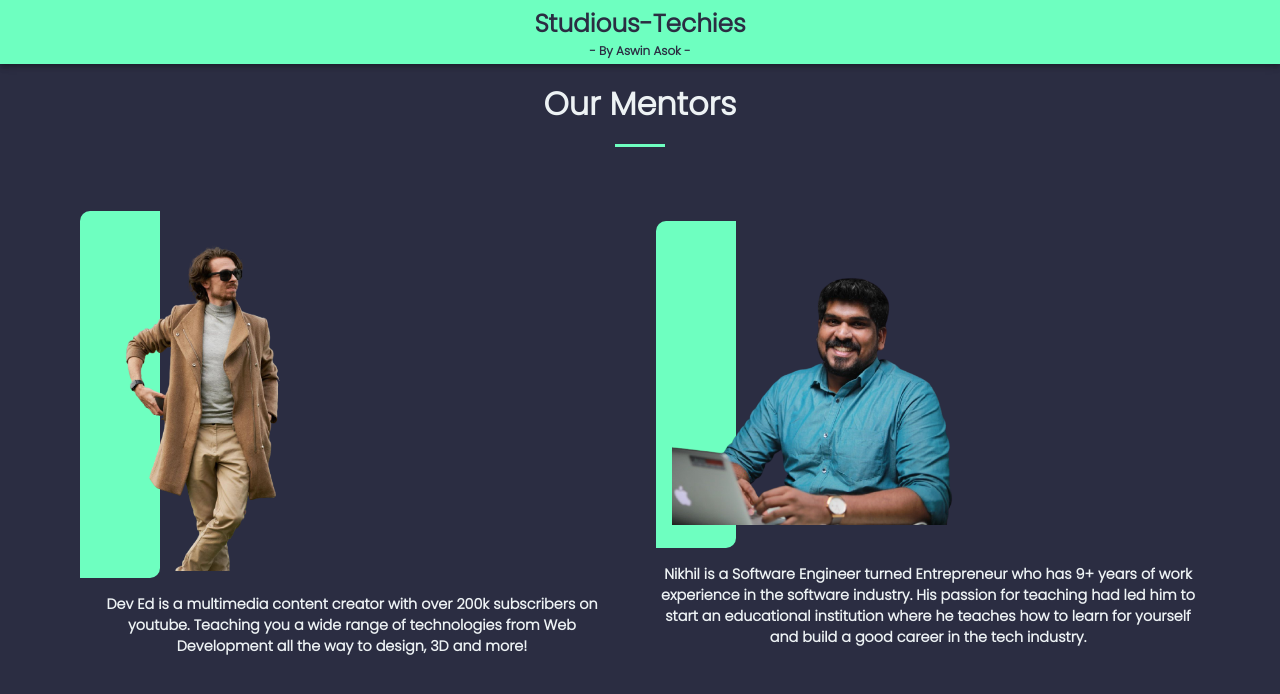
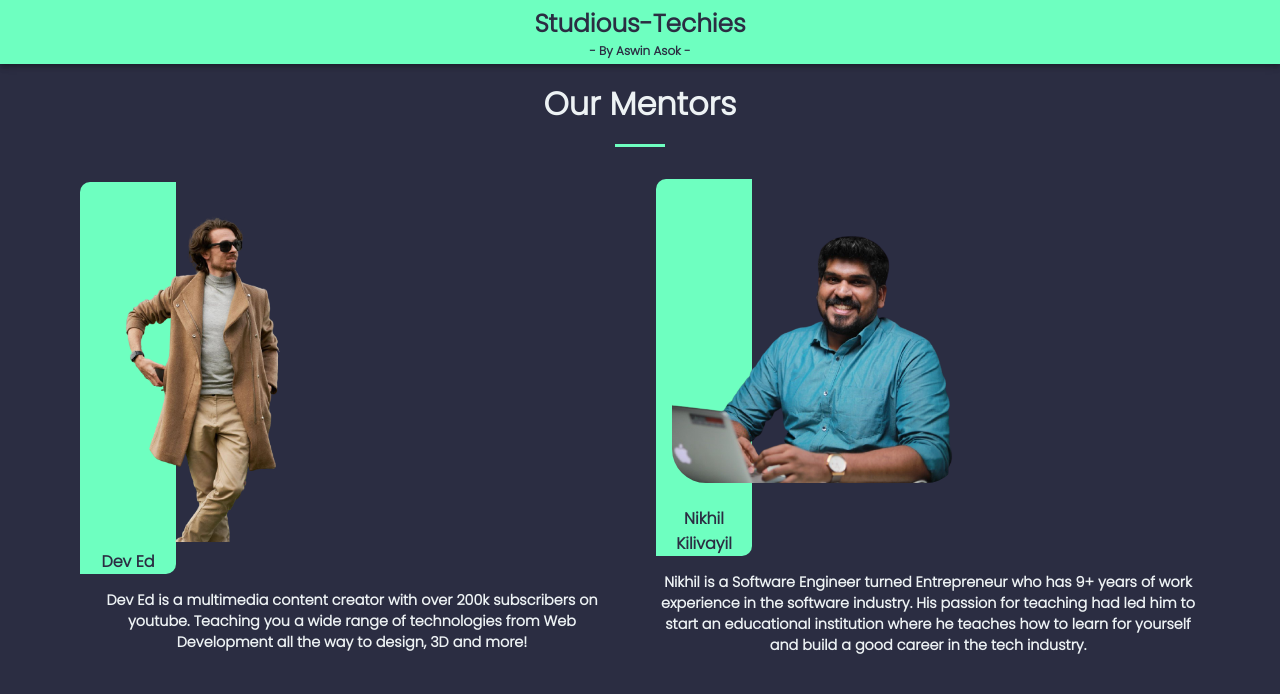
Before and after one commit to AswinAsok/Studious-Techies, a React (Create React App) app: page /instructors in a window 1280 px wide. Shown: the top 694 px of the page. Built offline with nearby package versions, Linux system fonts and the light colour scheme.

Commit message:
Instructor name has been added

```diff
--- a/src/Instructors/Instructors.css
+++ b/src/Instructors/Instructors.css
@@ -10,7 +10,7 @@
 
 .nik-img {
   width: 18rem;
-  border-radius: 10px 0px;
+  border-radius: 50px;
   padding: 1rem;
 }
 
@@ -21,19 +21,26 @@
   border: none;
 }
 
-.heading{
+.headingins{
   display: flex;
   justify-content: center;
   flex-direction: column;
   margin-top: 1rem;
+  font-weight: bold;
   font-size: 2rem;
   align-items: center;
+}
+
+.insname{
+  color: #2B2D42;
+  font-weight: bold;
+  margin-bottom: 1rem;
 }
 
 .insimg {
   background-color: #6effc0;
   margin: 1rem;
-  width: 5rem;
+  width: 6rem;
   min-height: 20rem;
   border-radius: 10px 0px;
 }
--- a/src/Instructors/Instructors.jsx
+++ b/src/Instructors/Instructors.jsx
@@ -36,7 +36,7 @@
           </Toolbar>
         </AppBar>
       </div>
-      <div className="heading">
+      <div className="headingins">
         Our Mentors
         <hr className="lined" />
       </div>
@@ -45,6 +45,7 @@
         <div className="instructor">
           <div className="insimg">
             <img className="deved-img" src={Ins1} alt="" />
+            <div className="insname">Dev Ed</div>
           </div>
           <div className="instext">
             Dev Ed is a multimedia content creator with over 200k subscribers on
@@ -55,6 +56,7 @@
         <div className="instructor">
           <div className="insimg">
             <img className="nik-img" src={Ins2} alt="" />
+            <div className="insname">Nikhil Kilivayil</div>
           </div>
           <div className="instext">
             Nikhil is a Software Engineer turned Entrepreneur who has 9+ years
```
